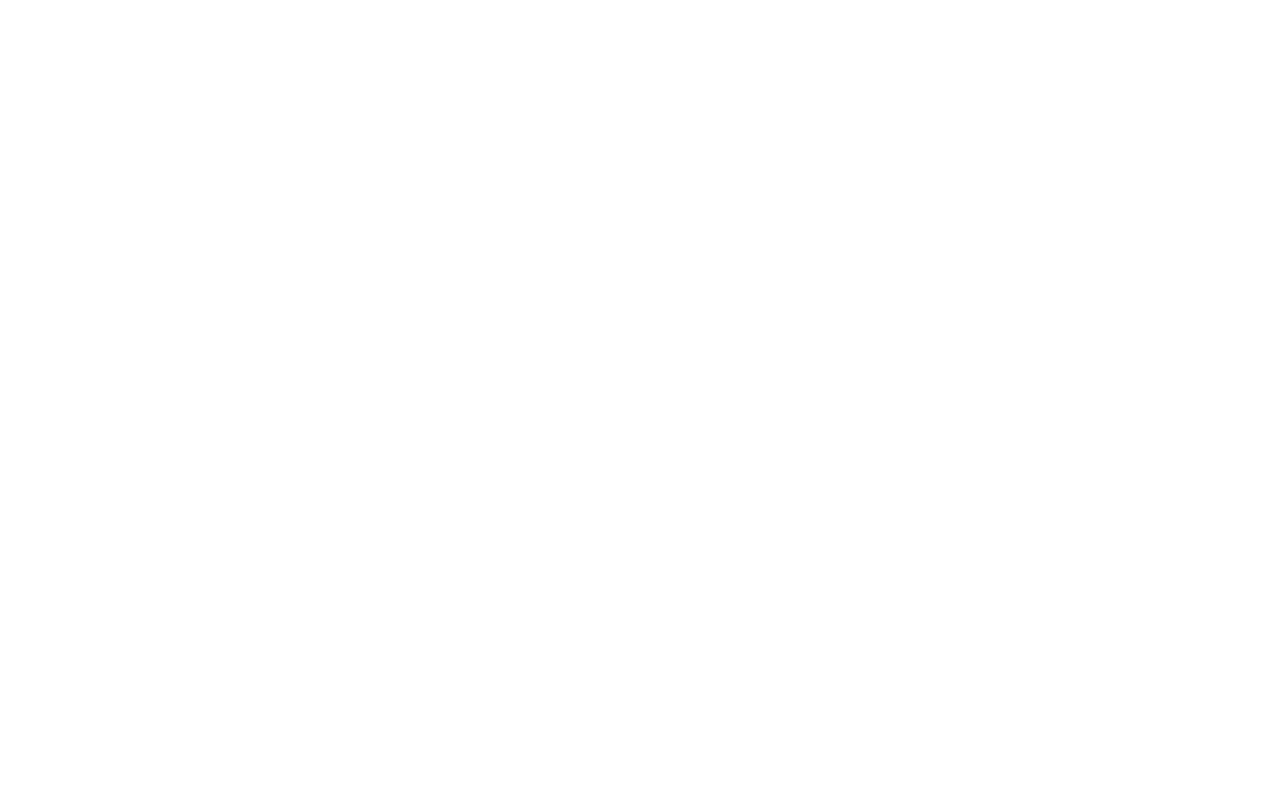
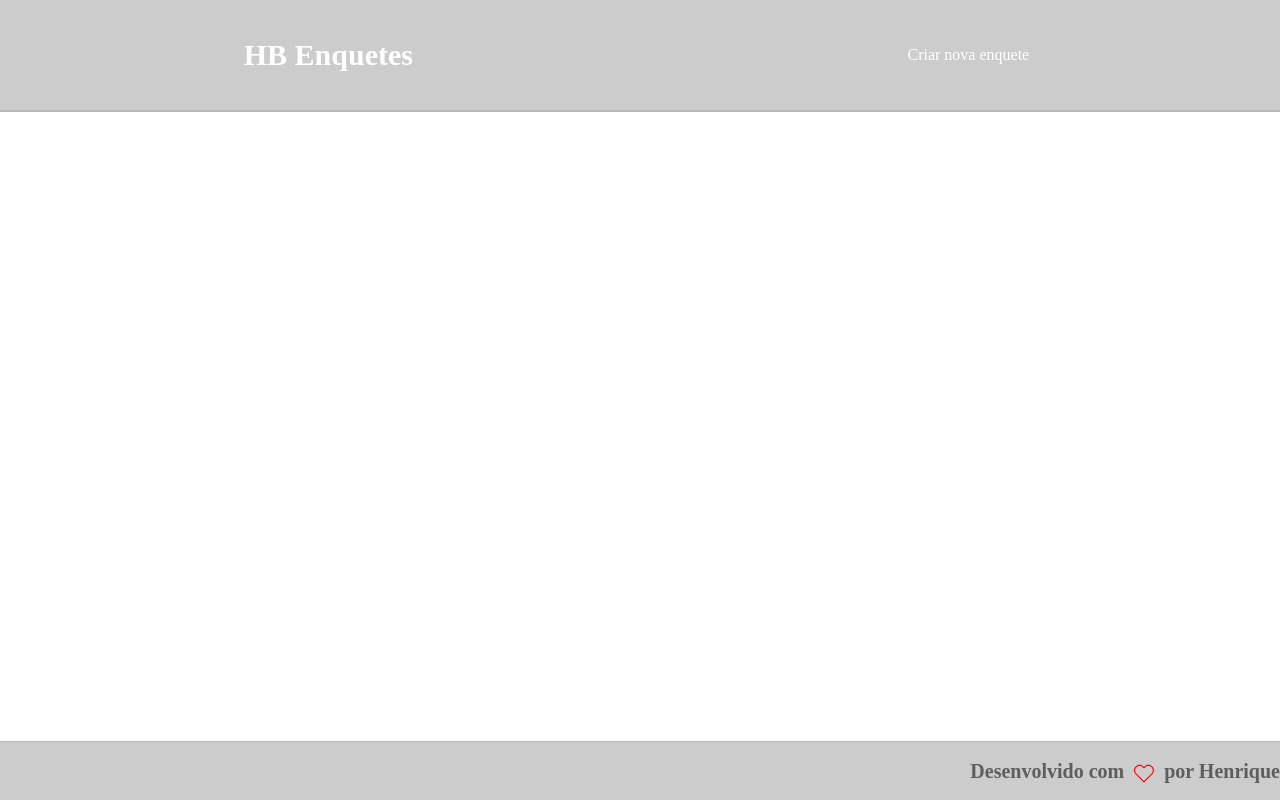
Before and after one commit to Henriquesb-1/voting-system-web-ui, a React (Create React App) app: page /register in a window 1280 px wide. Before the commit this address had no page. Built offline with nearby package versions, Linux system fonts and the light colour scheme.

Commit message:
Added register poll template.

```diff
--- a/src/Routes.tsx
+++ b/src/Routes.tsx
@@ -1,12 +1,14 @@
 import { Route, Routes } from "react-router";
 import Home from "./pages/Home";
 import Poll from "./pages/Poll";
+import Register from "./pages/Register";
 
 export default function RoutesControl() {
     return (
         <Routes>
             <Route path="/" element={<Home />} />
             <Route path="/poll/:title" element={<Poll />} />
+            <Route path="/register" element={<Register />} />
         </Routes>
     )
 }
--- /dev/null
+++ b/src/components/Poll/RegisterPoll/RegisterPoll.tsx
@@ -0,0 +1,3 @@
+export default function RegisterPoll() {
+    return <h1></h1>
+}
--- /dev/null
+++ b/src/pages/Register.tsx
@@ -0,0 +1,10 @@
+import RegisterPoll from "../components/Poll/RegisterPoll/RegisterPoll";
+import Layout from "../components/layout/Layout";
+
+export default function Register() {
+    return (
+        <Layout>
+            <RegisterPoll />
+        </Layout>
+    )
+}
```
